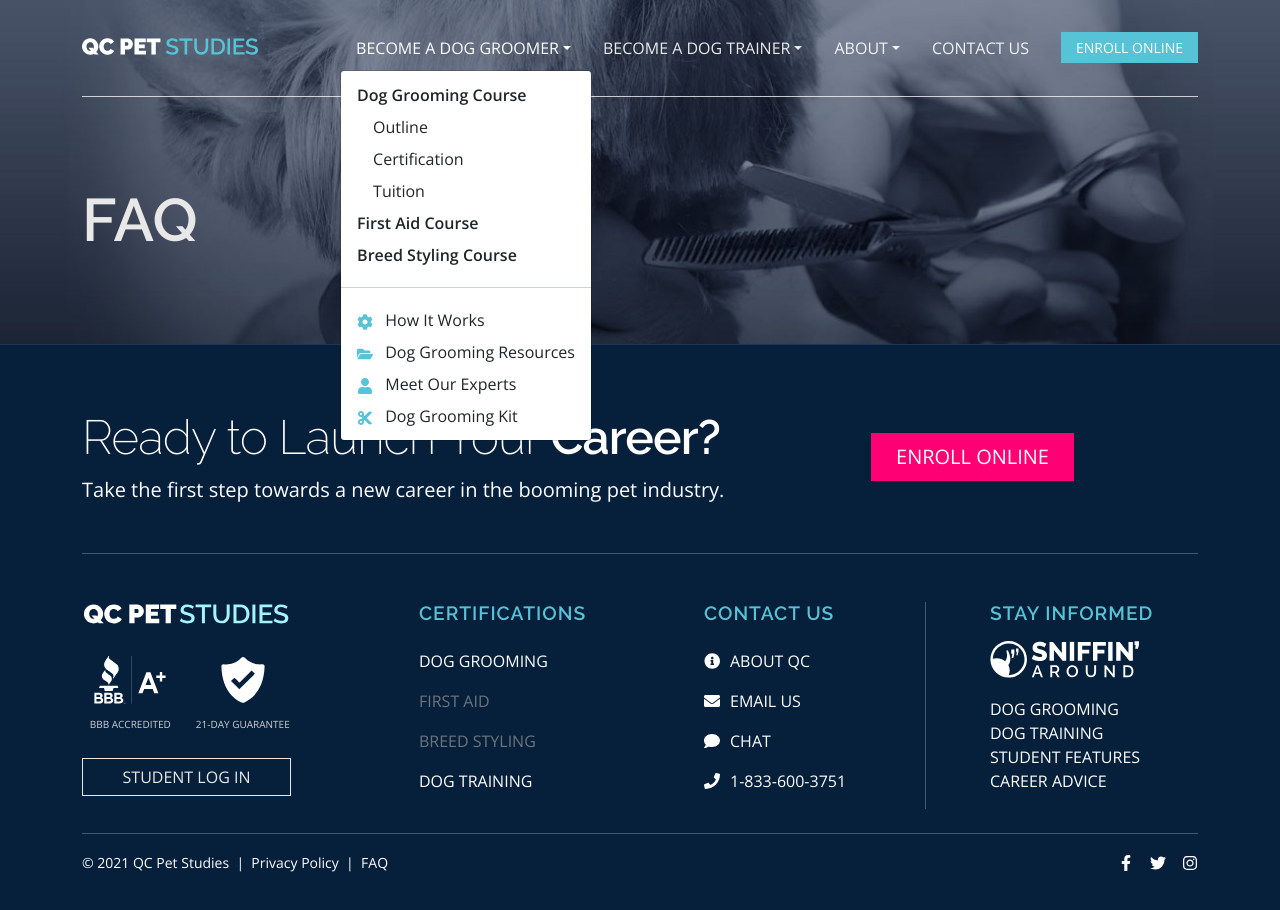
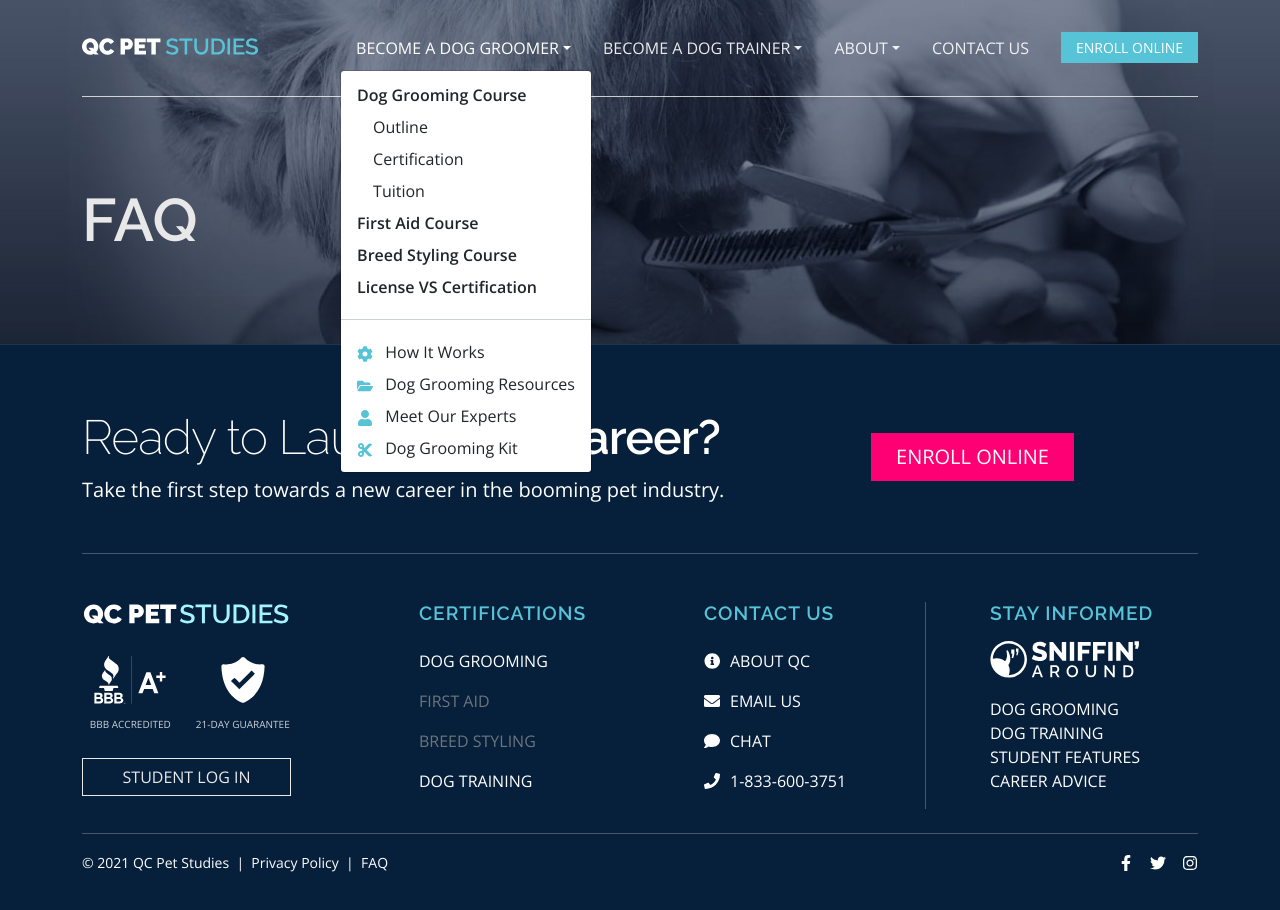
Before and after one commit to QCCareerSchool-Org/www.qcpetstudies.com, a Next.js app: page /about/faq in a window 1280 px wide. Both pictures are taken after a click on the button "BECOME A DOG GROOMER". Shown: the top 910 px of the page. Built offline with nearby package versions, Linux system fonts and the light colour scheme; no server answers.

Commit message:
- added link in header

```diff
--- a/src/components/Header.tsx
+++ b/src/components/Header.tsx
@@ -56,6 +56,7 @@ export const Header = ({ noHero, secondaryTitle, secondaryNavLinks, className }:
                   <Link href="/dog-grooming-courses/dog-grooming#tuition"><a className="dropdown-item dropdown-item-sub">Tuition</a></Link>
                   <Link href="/dog-grooming-courses/first-aid"><a className="dropdown-item dropdown-item-primary">First Aid Course</a></Link>
                   <Link href="/dog-grooming-courses/breed-styling"><a className="dropdown-item dropdown-item-primary">Breed Styling Course</a></Link>
+                  <Link href="/dog-grooming-courses/resources/license-vs-certification"><a className="dropdown-item dropdown-item-primary">License VS Certification</a></Link>
                   <hr />
                   <Link href="/dog-grooming-courses/how-it-works"><a className="dropdown-item"><FaCog className="text-primary me-2" /> How It Works</a></Link>
                   <Link href="/dog-grooming-courses/resources"><a className="dropdown-item"><FaFolderOpen className="text-primary me-2" /> Dog Grooming Resources</a></Link>
```
